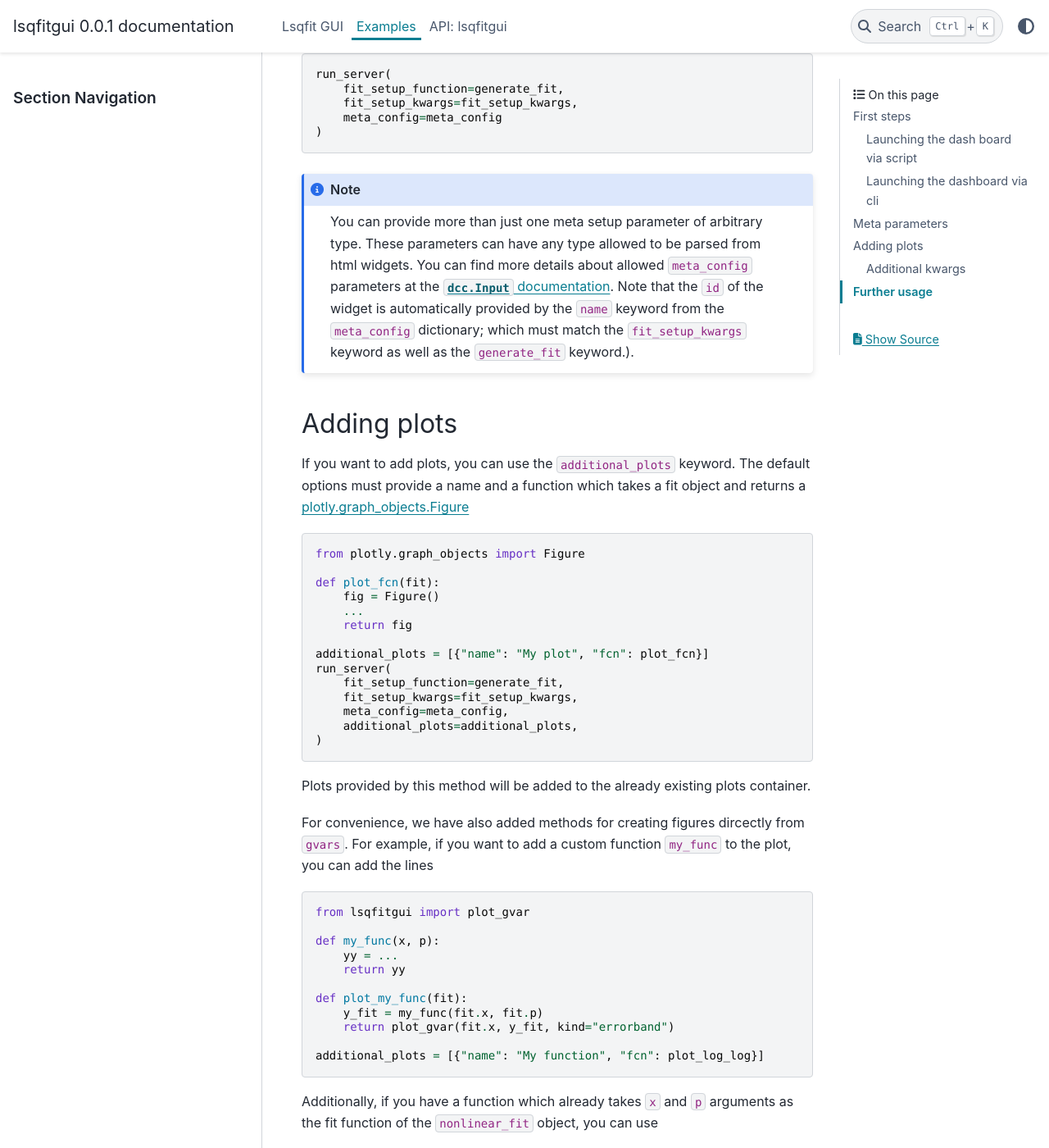
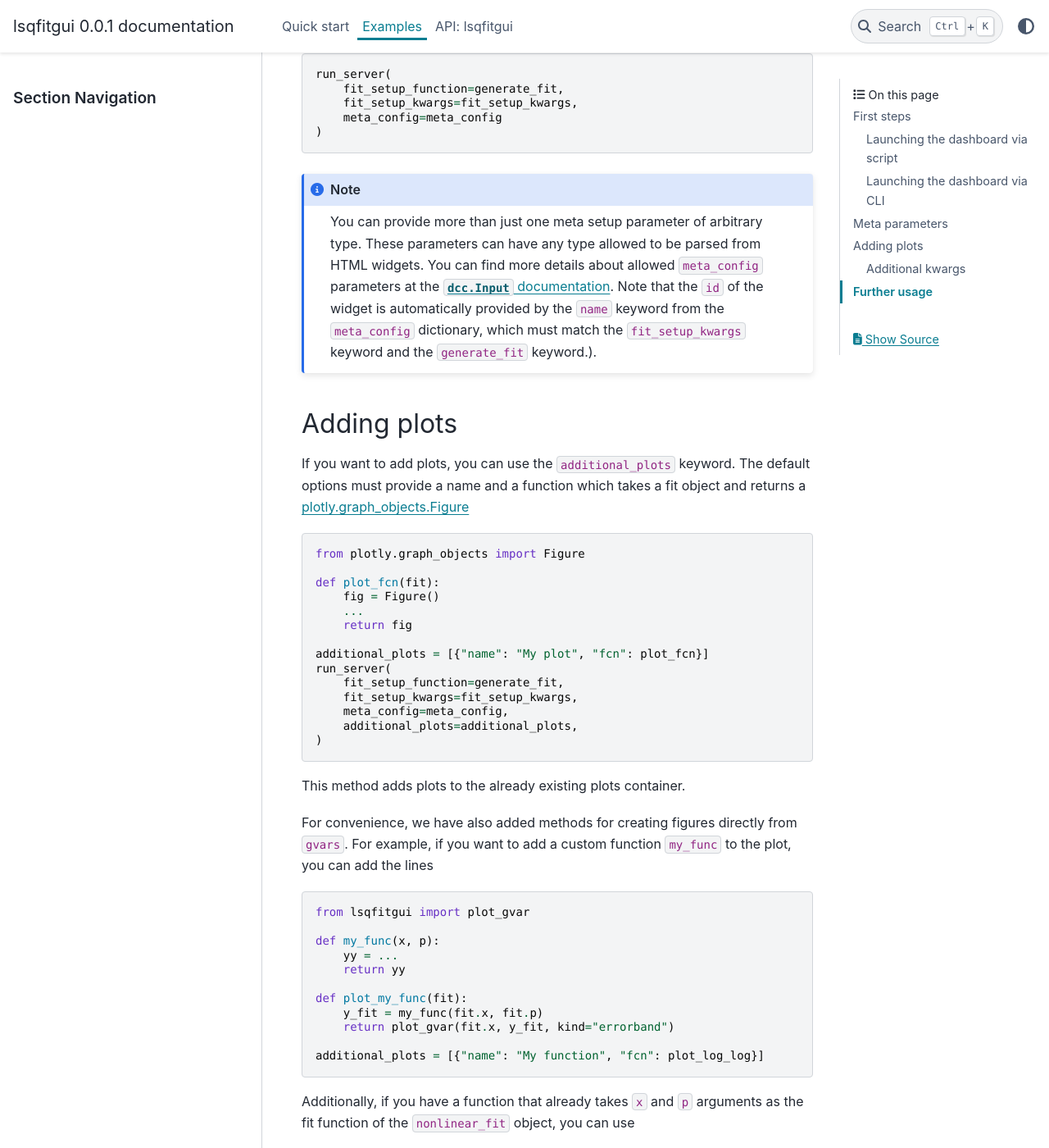
Before and after one commit to ckoerber/lsqfit-gui, a Sphinx documentation site: the page built from doc/source/examples.md, in a window 1280 px wide and 1400 px high, scrolled down 2461 px. Shown: the whole window at 82% size. Built offline with Sphinx 7.4.7 and the PyData theme 0.15.4, drawn with Linux system fonts in a browser that asks for light colours; some of the changed text lies outside the part shown.

Commit message:
Typos and doc layout

````diff
--- a/doc/source/examples.md
+++ b/doc/source/examples.md
@@ -15,7 +15,7 @@ and visiting <http://localhost:8000>.
 
 ## First steps
 
-### Launching the dash board via script
+### Launching the dashboard via script
 
 In the most simple case, `lsqfitgui` requires a [`lsqfit.nonlinear_fit` object](https://lsqfit.readthedocs.io/en/latest/lsqfit.html#nonlinear-fit-objects) as its only argument.
 
@@ -44,9 +44,9 @@ run_server(fit)
 ```
 Running `python my_fit.py` launches the dashboard locally at <http://localhost:8000>.
 
-This GUI allows to vary prior parameters (mean and standard deviations) as well as inspecting their effects on the fit.
+This GUI allows for varying prior parameters (mean and standard deviations) and inspecting their effects on the fit.
 
-### Launching the dashboard via cli
+### Launching the dashboard via CLI
 
 Additionally, for a dumped fit object
 ```python
@@ -62,7 +62,7 @@ lsqfitgui --function my_fit.py:fcn fit.p
 
 ## Meta parameters
 
-For some fits, you may not only want to vary the prior parameters, but also entirely change the model (or data).
+For some fits, you may not only want to vary the prior parameters but also entirely change the model (or data).
 This is done by the providing a `fit_setup_function` and respective configuration to the {func}`lsqfitgui.run_server` method.
 
 ```python
@@ -108,9 +108,9 @@ run_server(
 
 ```{note}
 You can provide more than just one meta setup parameter of arbitrary type.
-These parameters can have any type allowed to be parsed from html widgets.
+These parameters can have any type allowed to be parsed from HTML widgets.
 You can find more details about allowed ``meta_config`` parameters at the [``dcc.Input`` documentation](https://dash.plotly.com/dash-core-components/input#input-properties).
-Note that the ``id`` of the widget is automatically provided by the ``name`` keyword from the ``meta_config`` dictionary; which must match the ``fit_setup_kwargs`` keyword as well as the ``generate_fit`` keyword.).
+Note that the ``id`` of the widget is automatically provided by the ``name`` keyword from the ``meta_config`` dictionary, which must match the ``fit_setup_kwargs`` keyword and the ``generate_fit`` keyword.).
 ```
 
 
@@ -134,9 +134,9 @@ run_server(
     additional_plots=additional_plots,
 )
 ```
-Plots provided by this method will be added to the already existing plots container.
+This method adds plots to the already existing plots container.
 
-For convenience, we have also added methods for creating figures dircectly from ``gvars``.
+For convenience, we have also added methods for creating figures directly from ``gvars``.
 For example, if you want to add a custom function ``my_func`` to the plot, you can add the lines
 ```python
 from lsqfitgui import plot_gvar
@@ -151,7 +151,7 @@ def plot_my_func(fit):
 
 additional_plots = [{"name": "My function", "fcn": plot_log_log}]
 ```
-Additionally, if you have a function which already takes `x` and `p` arguments as the fit function of the `nonlinear_fit` object, you can use
+Additionally, if you have a function that already takes `x` and `p` arguments as the fit function of the `nonlinear_fit` object, you can use
 ```python
 from lsqfitgui import wrap_plot_gvar
 
@@ -169,7 +169,7 @@ which does effectively the same thing.
 
 ### Additional kwargs
 
-The ``additional_plots`` list allows also dictionaries with more keyword arguments.
+The ``additional_plots`` list also allows dictionaries with more keyword arguments.
 Allowed are
 
 * **name** *(str)*: The name presented in the tabs.
````
Also changed, not shown: doc/source/about.md (added, +12 -0 lines), doc/source/index.rst (+2 -6 lines), doc/source/quickstart.md (+4 -17 lines), 2 other files.
